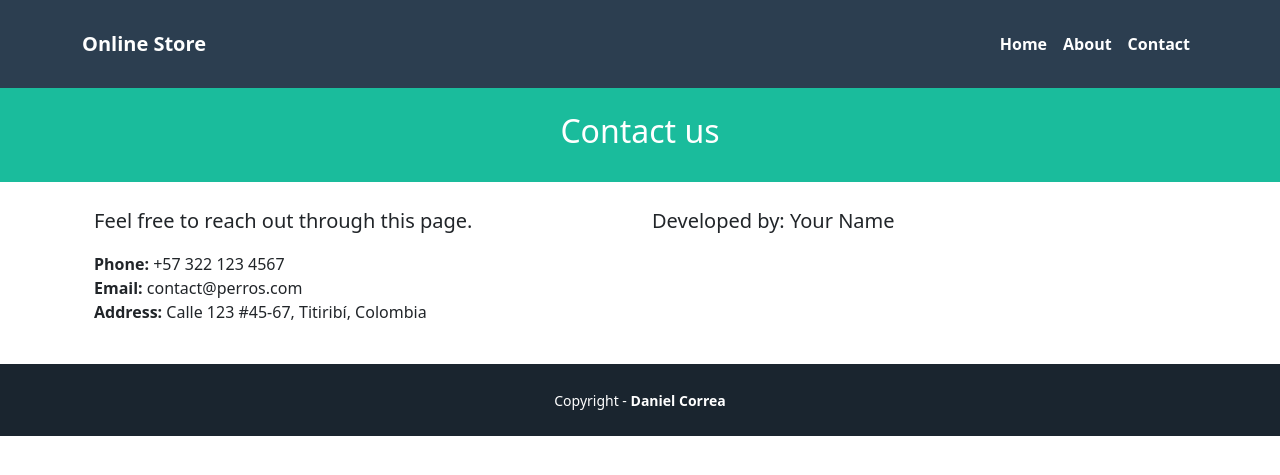
After one commit to tolonlo/SoftwareArchitecture, a Django app: page /contact/ in a window 1280 px wide. The commit adds this page. Shown: the top 475 px of the page. Run offline with Django 5.2, Linux system fonts and the light colour scheme.

Commit message:
Contact page

```diff
--- a/Tutoriales/tutorial1/helloworld_project/pages/templates/pages/base.html
+++ b/Tutoriales/tutorial1/helloworld_project/pages/templates/pages/base.html
@@ -21,6 +21,7 @@
             <div class="navbar-nav ms-auto">
                 <a class="nav-link active" " href="{% url 'home' %}">Home</a>
                 <a class="nav-link active" " href="{% url 'about' %}">About</a>
+                <a class="nav-link active" href="{% url 'contact' %}">Contact</a>
             </div>
         </div>
     </div>
--- /dev/null
+++ b/Tutoriales/tutorial1/helloworld_project/pages/templates/pages/contact.html
@@ -0,0 +1,22 @@
+{% extends 'pages/base.html' %}
+
+{% block title %} {{ title }} {% endblock %}
+{% block header_title %} {{ subtitle }} {% endblock %}
+
+{% block content %}
+<div class="container">
+  <div class="row">
+    <div class="col-lg-6">
+      <p class="lead">{{ description }}</p>
+      <ul class="list-unstyled">
+        <li><strong>Phone:</strong> +57 322 123 4567</li>
+        <li><strong>Email:</strong> contact@perros.com</li>
+        <li><strong>Address:</strong> Calle 123 #45-67, Titiribí, Colombia</li>
+      </ul>
+    </div>
+    <div class="col-lg-6">
+      <p class="lead">{{ author }}</p>
+    </div>
+  </div>
+</div>
+{% endblock %}
--- a/Tutoriales/tutorial1/helloworld_project/pages/urls.py
+++ b/Tutoriales/tutorial1/helloworld_project/pages/urls.py
@@ -1,7 +1,8 @@
 from django.urls import path
-from .views import HomePageView, AboutPageView  # Importar la clase
+from .views import HomePageView, AboutPageView, ContactPageView  # Importar la clase
 
 urlpatterns = [
     path('', HomePageView.as_view(), name='home'),
     path('about/', AboutPageView.as_view(), name='about'),
+    path('contact/', ContactPageView.as_view(), name='contact')
 ]
--- a/Tutoriales/tutorial1/helloworld_project/pages/views.py
+++ b/Tutoriales/tutorial1/helloworld_project/pages/views.py
@@ -21,3 +21,15 @@ class AboutPageView(TemplateView):
             "author": "Developed by: Your Name",
         })
         return context
+class ContactPageView(TemplateView):
+    template_name = 'pages/contact.html'
+
+    def get_context_data(self, **kwargs):
+        context = super().get_context_data(**kwargs)
+        context.update({
+            "title": "Contact - Online Store",
+            "subtitle": "Contact us",
+            "description": "Feel free to reach out through this page.",
+            "author": "Developed by: Your Name",
+        })
+        return context
```
